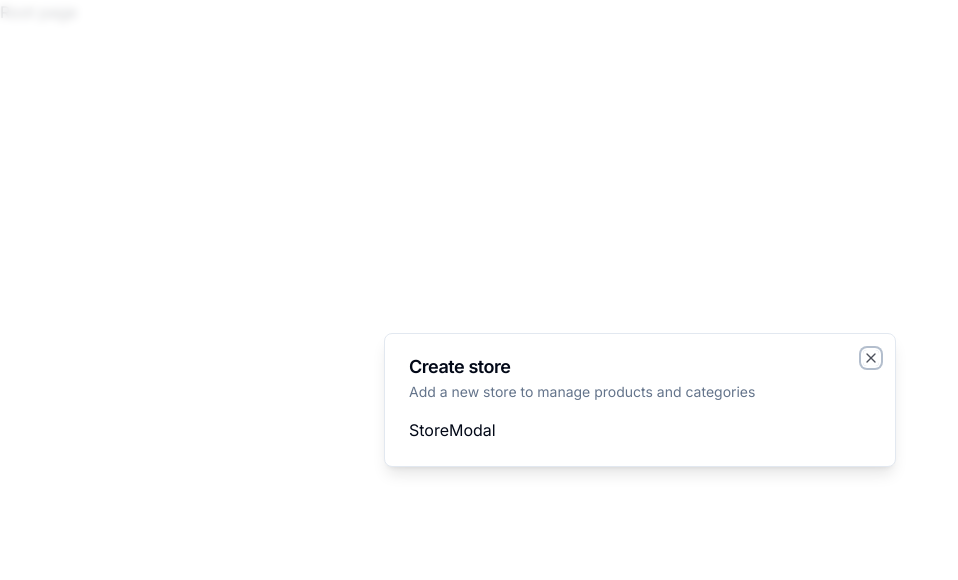
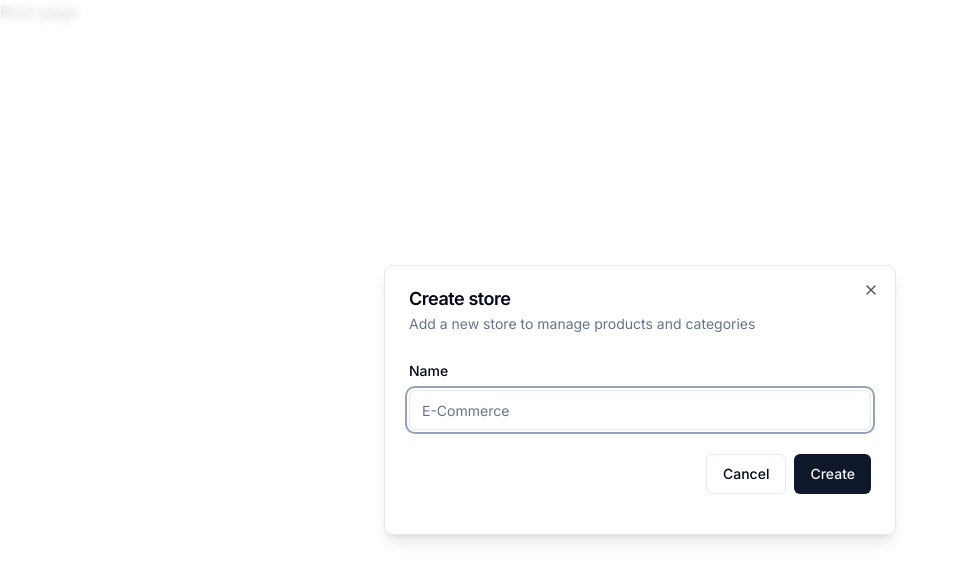
Before and after one commit to konat1993/e-commerce-cms, a Next.js app: page / in a window 1280 px wide. Shown: the top 580 px of the page, without its empty margins (0-958 px from the left). Built offline with nearby package versions, Linux system fonts and the light colour scheme.

Commit message:
created modal form and initialized prisma

```diff
--- a/components/modals/store-modal.tsx
+++ b/components/modals/store-modal.tsx
@@ -2,9 +2,34 @@
 
 import { useStoreModal } from "@/hooks/use-store-modal"
 import { Modal } from "../ui/modal"
+import { z } from "zod"
+import { useForm } from "react-hook-form"
+import { zodResolver } from "@hookform/resolvers/zod"
+import { Form, FormControl, FormDescription, FormField, FormItem, FormLabel, FormMessage } from "../ui/form"
+import { Input } from "../ui/input"
+import { Button } from "../ui/button"
+
+const formSchema = z.object({
+    name: z.string().min(3, { message: "String must contain at least 3 character(s)" }),
+})
 
 const StoreModal = () => {
     const { isOpen, onClose } = useStoreModal()
+
+    const form = useForm<z.infer<typeof formSchema>>({
+        resolver: zodResolver(formSchema),
+        defaultValues: {
+            name: ""
+        }
+    })
+
+    const { handleSubmit, control } = form
+
+    const onSubmit = async (values: z.infer<typeof formSchema>) => {
+        // TODO: Create Store
+        console.log({values});
+
+    }
 
     return (
         <Modal
@@ -13,7 +38,33 @@
             isOpen={isOpen}
             onClose={onClose}
         >
-            StoreModal
+            <div>
+                <div className="space-y-4 py-2 pb-4">
+                    <Form {...form}>
+                        <form onSubmit={handleSubmit(onSubmit)}>
+                            <FormField name="name" render={({ field }) => (
+                                <FormItem>
+                                    <FormLabel>Name</FormLabel>
+                                    <FormControl>
+                                        <Input placeholder="E-Commerce" {...field} />
+                                    </FormControl>
+                                    <FormMessage />
+                                </FormItem>
+                            )}
+                                control={control}
+                            />
+                            <div className="pt-6 space-x-2 flex items-center justify-end w-full">
+                                <Button variant="outline" onClick={onClose}>
+                                    Cancel
+                                </Button>
+                                <Button type="submit">
+                                    Create
+                                </Button>
+                            </div>
+                        </form>
+                    </Form>
+                </div>
+            </div>
         </Modal>
     )
 }
--- /dev/null
+++ b/components/ui/form.tsx
@@ -0,0 +1,176 @@
+import * as React from "react"
+import * as LabelPrimitive from "@radix-ui/react-label"
+import { Slot } from "@radix-ui/react-slot"
+import {
+  Controller,
+  ControllerProps,
+  FieldPath,
+  FieldValues,
+  FormProvider,
+  useFormContext,
+} from "react-hook-form"
+
+import { cn } from "@/lib/utils"
+import { Label } from "@/components/ui/label"
+
+const Form = FormProvider
+
+type FormFieldContextValue<
+  TFieldValues extends FieldValues = FieldValues,
+  TName extends FieldPath<TFieldValues> = FieldPath<TFieldValues>
+> = {
+  name: TName
+}
+
+const FormFieldContext = React.createContext<FormFieldContextValue>(
+  {} as FormFieldContextValue
+)
+
+const FormField = <
+  TFieldValues extends FieldValues = FieldValues,
+  TName extends FieldPath<TFieldValues> = FieldPath<TFieldValues>
+>({
+  ...props
+}: ControllerProps<TFieldValues, TName>) => {
+  return (
+    <FormFieldContext.Provider value={{ name: props.name }}>
+      <Controller {...props} />
+    </FormFieldContext.Provider>
+  )
+}
+
+const useFormField = () => {
+  const fieldContext = React.useContext(FormFieldContext)
+  const itemContext = React.useContext(FormItemContext)
+  const { getFieldState, formState } = useFormContext()
+
+  const fieldState = getFieldState(fieldContext.name, formState)
+
+  if (!fieldContext) {
+    throw new Error("useFormField should be used within <FormField>")
+  }
+
+  const { id } = itemContext
+
+  return {
+    id,
+    name: fieldContext.name,
+    formItemId: `${id}-form-item`,
+    formDescriptionId: `${id}-form-item-description`,
+    formMessageId: `${id}-form-item-message`,
+    ...fieldState,
+  }
+}
+
+type FormItemContextValue = {
+  id: string
+}
+
+const FormItemContext = React.createContext<FormItemContextValue>(
+  {} as FormItemContextValue
+)
+
+const FormItem = React.forwardRef<
+  HTMLDivElement,
+  React.HTMLAttributes<HTMLDivElement>
+>(({ className, ...props }, ref) => {
+  const id = React.useId()
+
+  return (
+    <FormItemContext.Provider value={{ id }}>
+      <div ref={ref} className={cn("space-y-2", className)} {...props} />
+    </FormItemContext.Provider>
+  )
+})
+FormItem.displayName = "FormItem"
+
+const FormLabel = React.forwardRef<
+  React.ElementRef<typeof LabelPrimitive.Root>,
+  React.ComponentPropsWithoutRef<typeof LabelPrimitive.Root>
+>(({ className, ...props }, ref) => {
+  const { error, formItemId } = useFormField()
+
+  return (
+    <Label
+      ref={ref}
+      className={cn(error && "text-destructive", className)}
+      htmlFor={formItemId}
+      {...props}
+    />
+  )
+})
+FormLabel.displayName = "FormLabel"
+
+const FormControl = React.forwardRef<
+  React.ElementRef<typeof Slot>,
+  React.ComponentPropsWithoutRef<typeof Slot>
+>(({ ...props }, ref) => {
+  const { error, formItemId, formDescriptionId, formMessageId } = useFormField()
+
+  return (
+    <Slot
+      ref={ref}
+      id={formItemId}
+      aria-describedby={
+        !error
+          ? `${formDescriptionId}`
+          : `${formDescriptionId} ${formMessageId}`
+      }
+      aria-invalid={!!error}
+      {...props}
+    />
+  )
+})
+FormControl.displayName = "FormControl"
+
+const FormDescription = React.forwardRef<
+  HTMLParagraphElement,
+  React.HTMLAttributes<HTMLParagraphElement>
+>(({ className, ...props }, ref) => {
+  const { formDescriptionId } = useFormField()
+
+  return (
+    <p
+      ref={ref}
+      id={formDescriptionId}
+      className={cn("text-sm text-muted-foreground", className)}
+      {...props}
+    />
+  )
+})
+FormDescription.displayName = "FormDescription"
+
+const FormMessage = React.forwardRef<
+  HTMLParagraphElement,
+  React.HTMLAttributes<HTMLParagraphElement>
+>(({ className, children, ...props }, ref) => {
+  const { error, formMessageId } = useFormField()
+  const body = error ? String(error?.message) : children
+
+  if (!body) {
+    return null
+  }
+
+  return (
+    <p
+      ref={ref}
+      id={formMessageId}
+      className={cn("text-sm font-medium text-destructive", className)}
+      {...props}
+    >
+      {body}
+    </p>
+  )
+})
+FormMessage.displayName = "FormMessage"
+
+export {
+  useFormField,
+  Form,
+  FormItem,
+  FormLabel,
+  FormControl,
+  FormDescription,
+  FormMessage,
+  FormField,
+}
--- /dev/null
+++ b/components/ui/input.tsx
@@ -0,0 +1,25 @@
+import * as React from "react"
+
+import { cn } from "@/lib/utils"
+
+export interface InputProps
+  extends React.InputHTMLAttributes<HTMLInputElement> {}
+
+const Input = React.forwardRef<HTMLInputElement, InputProps>(
+  ({ className, type, ...props }, ref) => {
+    return (
+      <input
+        type={type}
+        className={cn(
+          "flex h-10 w-full rounded-md border border-input bg-background px-3 py-2 text-sm ring-offset-background file:border-0 file:bg-transparent file:text-sm file:font-medium placeholder:text-muted-foreground focus-visible:outline-none focus-visible:ring-2 focus-visible:ring-ring focus-visible:ring-offset-2 disabled:cursor-not-allowed disabled:opacity-50",
+          className
+        )}
+        ref={ref}
+        {...props}
+      />
+    )
+  }
+)
+Input.displayName = "Input"
+
+export { Input }
--- /dev/null
+++ b/components/ui/label.tsx
@@ -0,0 +1,26 @@
+"use client"
+
+import * as React from "react"
+import * as LabelPrimitive from "@radix-ui/react-label"
+import { cva, type VariantProps } from "class-variance-authority"
+
+import { cn } from "@/lib/utils"
+
+const labelVariants = cva(
+  "text-sm font-medium leading-none peer-disabled:cursor-not-allowed peer-disabled:opacity-70"
+)
+
+const Label = React.forwardRef<
+  React.ElementRef<typeof LabelPrimitive.Root>,
+  React.ComponentPropsWithoutRef<typeof LabelPrimitive.Root> &
+    VariantProps<typeof labelVariants>
+>(({ className, ...props }, ref) => (
+  <LabelPrimitive.Root
+    ref={ref}
+    className={cn(labelVariants(), className)}
+    {...props}
+  />
+))
+Label.displayName = LabelPrimitive.Root.displayName
+
+export { Label }
```
Also changed, not shown: package.json (+8 -0 lines), 2 other files (tests, documents, lock files or other folders).
